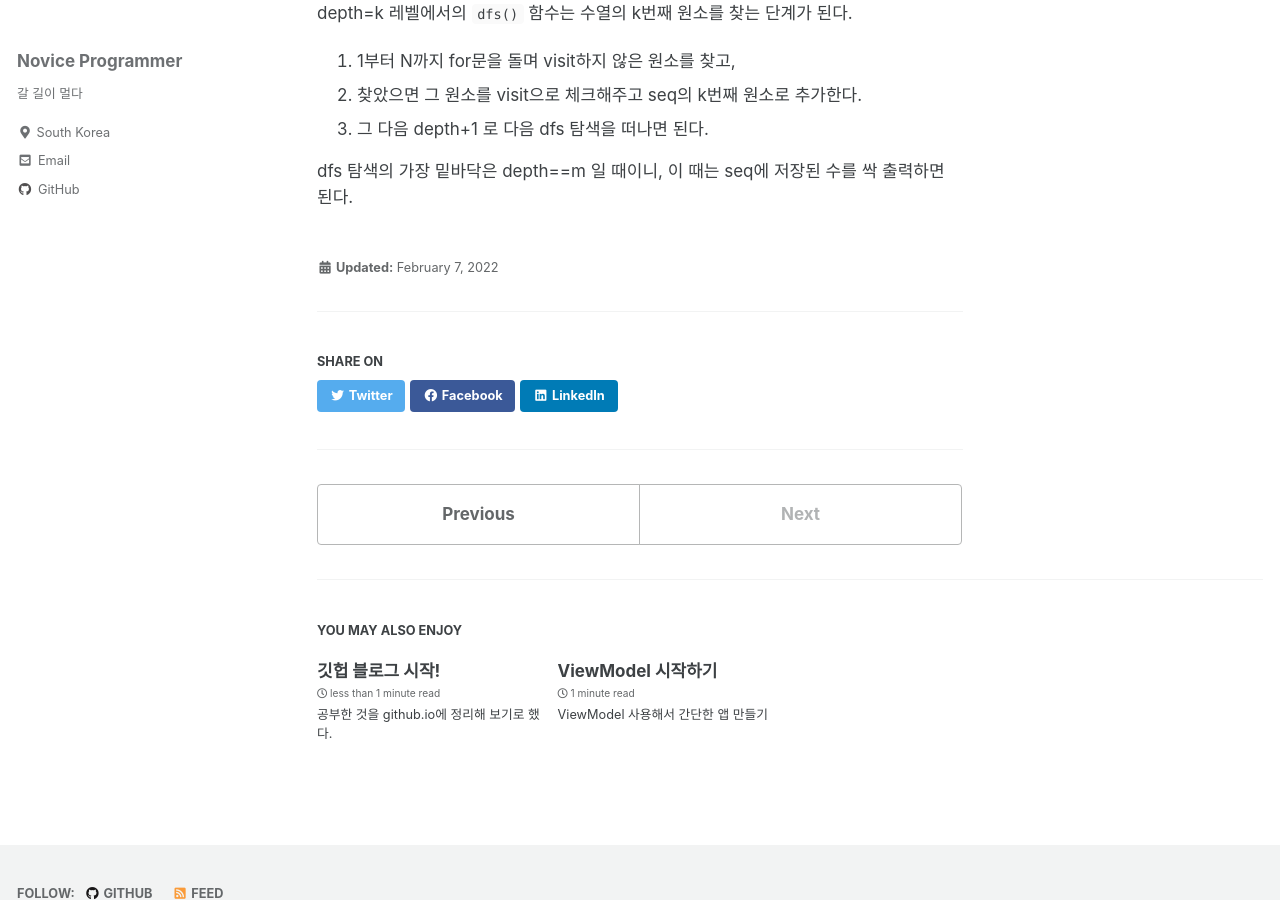
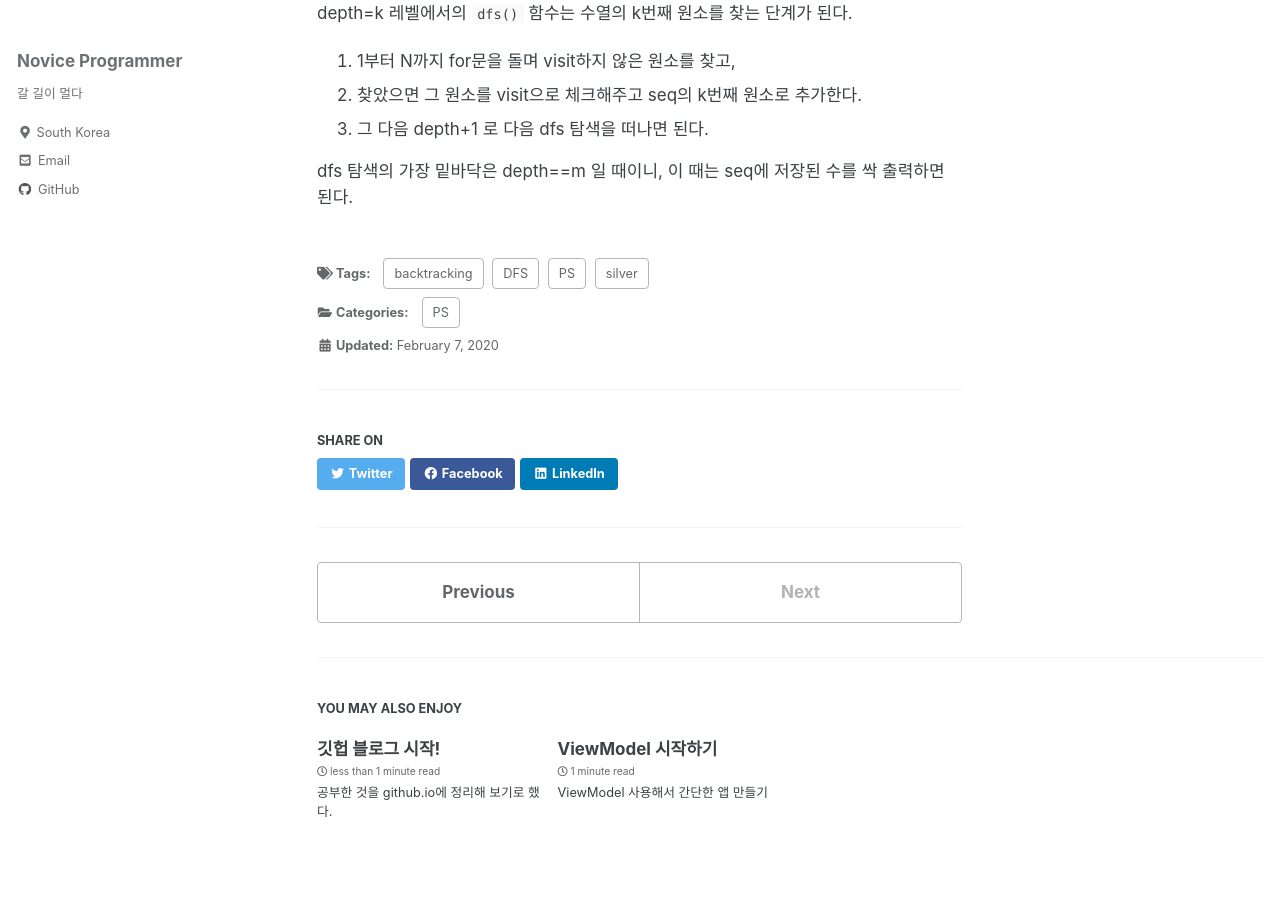
Before and after one commit to JuTaK97/JuTaK97.github.io, a Jekyll site: the page built from _posts/2022-02-07-baekjoon-15649.md, in a window 1280 px wide and 900 px high, scrolled down 1250 px. Built offline with Jekyll 4.4.1, drawn with Linux system fonts in a browser that asks for light colours; cached includes are drawn as plain includes; some of the changed text lies outside the part shown.

Commit message:
Update 2022-02-07-baekjoon-15649.md

```diff
--- a/_posts/2022-02-07-baekjoon-15649.md
+++ b/_posts/2022-02-07-baekjoon-15649.md
@@ -1,3 +1,14 @@
+---
+title : "백준 15649번 : N과 M(1)"
+categories :
+  - PS
+tags :
+  - PS
+  - DFS
+  - backtracking
+  - silver
+last_modified_at: 2020-02-07T16:59:00-05:00
+---
 # 백준 15649번 : N과 M(1)
 - 분류: 백트래킹
 
```
